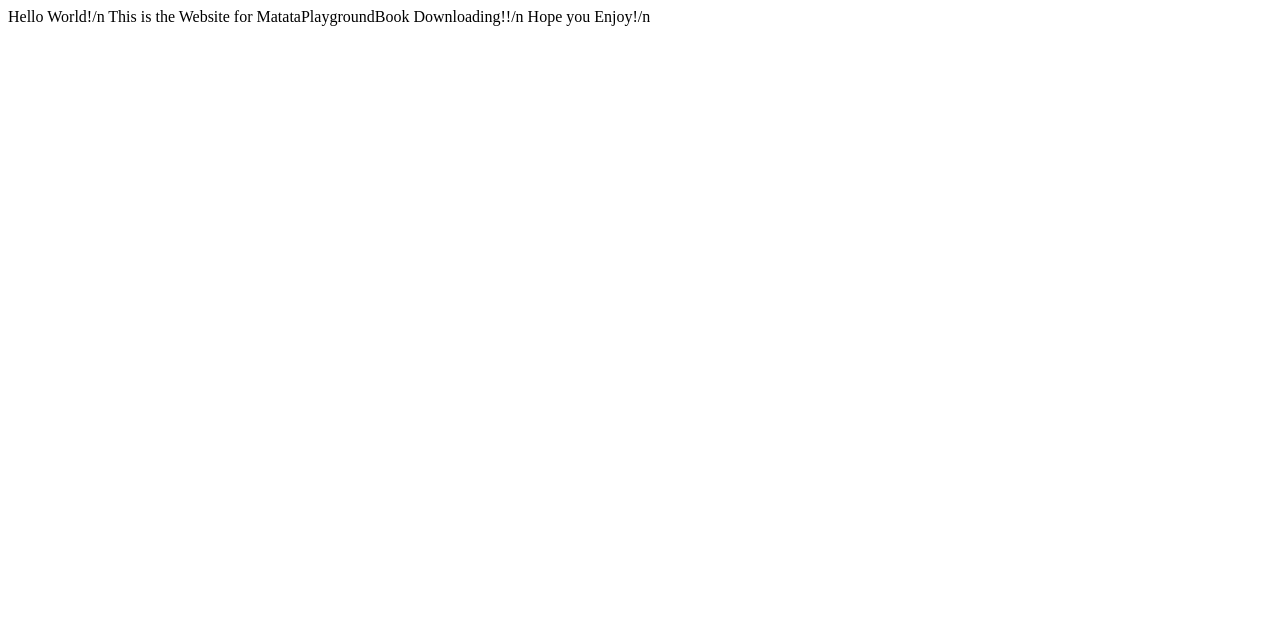
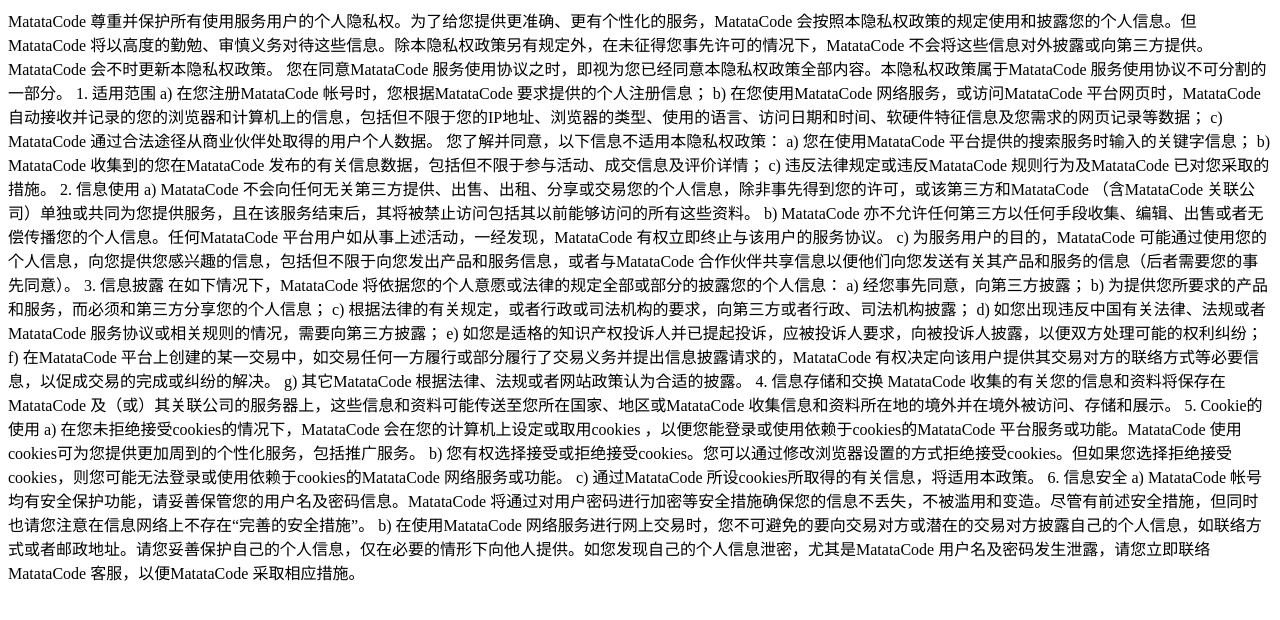
Before and after one commit to MatataLab/matatalab.github.io, a plain HTML site: page index.html in a window 1280 px wide. Drawn offline with Linux system fonts and the light colour scheme.

Commit message:
更改首页为隐私政策文件

```diff
--- a/index.html
+++ b/index.html
@@ -8,8 +8,67 @@
 </head>
 
 <body>
-  Hello World!/n
-  This is the Website for MatataPlaygroundBook Downloading!!/n
-  Hope you Enjoy!/n
+
+  MatataCode 尊重并保护所有使用服务用户的个人隐私权。为了给您提供更准确、更有个性化的服务，MatataCode 会按照本隐私权政策的规定使用和披露您的个人信息。但MatataCode 将以高度的勤勉、审慎义务对待这些信息。除本隐私权政策另有规定外，在未征得您事先许可的情况下，MatataCode 不会将这些信息对外披露或向第三方提供。MatataCode 会不时更新本隐私权政策。 您在同意MatataCode 服务使用协议之时，即视为您已经同意本隐私权政策全部内容。本隐私权政策属于MatataCode 服务使用协议不可分割的一部分。
+
+  1. 适用范围
+
+  a) 在您注册MatataCode 帐号时，您根据MatataCode 要求提供的个人注册信息；
+
+  b) 在您使用MatataCode 网络服务，或访问MatataCode 平台网页时，MatataCode 自动接收并记录的您的浏览器和计算机上的信息，包括但不限于您的IP地址、浏览器的类型、使用的语言、访问日期和时间、软硬件特征信息及您需求的网页记录等数据；
+
+  c) MatataCode 通过合法途径从商业伙伴处取得的用户个人数据。
+
+  您了解并同意，以下信息不适用本隐私权政策：
+
+  a) 您在使用MatataCode 平台提供的搜索服务时输入的关键字信息；
+
+  b) MatataCode 收集到的您在MatataCode 发布的有关信息数据，包括但不限于参与活动、成交信息及评价详情；
+
+  c) 违反法律规定或违反MatataCode 规则行为及MatataCode 已对您采取的措施。
+
+  2. 信息使用
+
+  a) MatataCode 不会向任何无关第三方提供、出售、出租、分享或交易您的个人信息，除非事先得到您的许可，或该第三方和MatataCode （含MatataCode 关联公司）单独或共同为您提供服务，且在该服务结束后，其将被禁止访问包括其以前能够访问的所有这些资料。
+
+  b) MatataCode 亦不允许任何第三方以任何手段收集、编辑、出售或者无偿传播您的个人信息。任何MatataCode 平台用户如从事上述活动，一经发现，MatataCode 有权立即终止与该用户的服务协议。
+
+  c) 为服务用户的目的，MatataCode 可能通过使用您的个人信息，向您提供您感兴趣的信息，包括但不限于向您发出产品和服务信息，或者与MatataCode 合作伙伴共享信息以便他们向您发送有关其产品和服务的信息（后者需要您的事先同意）。
+
+  3. 信息披露
+
+  在如下情况下，MatataCode 将依据您的个人意愿或法律的规定全部或部分的披露您的个人信息：
+
+  a) 经您事先同意，向第三方披露；
+
+  b) 为提供您所要求的产品和服务，而必须和第三方分享您的个人信息；
+
+  c) 根据法律的有关规定，或者行政或司法机构的要求，向第三方或者行政、司法机构披露；
+
+  d) 如您出现违反中国有关法律、法规或者MatataCode 服务协议或相关规则的情况，需要向第三方披露；
+
+  e) 如您是适格的知识产权投诉人并已提起投诉，应被投诉人要求，向被投诉人披露，以便双方处理可能的权利纠纷；
+
+  f) 在MatataCode 平台上创建的某一交易中，如交易任何一方履行或部分履行了交易义务并提出信息披露请求的，MatataCode 有权决定向该用户提供其交易对方的联络方式等必要信息，以促成交易的完成或纠纷的解决。
+
+  g) 其它MatataCode 根据法律、法规或者网站政策认为合适的披露。
+
+  4. 信息存储和交换
+
+  MatataCode 收集的有关您的信息和资料将保存在MatataCode 及（或）其关联公司的服务器上，这些信息和资料可能传送至您所在国家、地区或MatataCode 收集信息和资料所在地的境外并在境外被访问、存储和展示。
+
+  5. Cookie的使用
+
+  a) 在您未拒绝接受cookies的情况下，MatataCode 会在您的计算机上设定或取用cookies
+
+  ，以便您能登录或使用依赖于cookies的MatataCode 平台服务或功能。MatataCode 使用cookies可为您提供更加周到的个性化服务，包括推广服务。  b) 您有权选择接受或拒绝接受cookies。您可以通过修改浏览器设置的方式拒绝接受cookies。但如果您选择拒绝接受cookies，则您可能无法登录或使用依赖于cookies的MatataCode 网络服务或功能。
+
+  c) 通过MatataCode 所设cookies所取得的有关信息，将适用本政策。
+
+  6. 信息安全
+
+  a) MatataCode 帐号均有安全保护功能，请妥善保管您的用户名及密码信息。MatataCode 将通过对用户密码进行加密等安全措施确保您的信息不丢失，不被滥用和变造。尽管有前述安全措施，但同时也请您注意在信息网络上不存在“完善的安全措施”。
+
+  b) 在使用MatataCode 网络服务进行网上交易时，您不可避免的要向交易对方或潜在的交易对方披露自己的个人信息，如联络方式或者邮政地址。请您妥善保护自己的个人信息，仅在必要的情形下向他人提供。如您发现自己的个人信息泄密，尤其是MatataCode 用户名及密码发生泄露，请您立即联络MatataCode 客服，以便MatataCode 采取相应措施。
 </body>
 </html>
```
